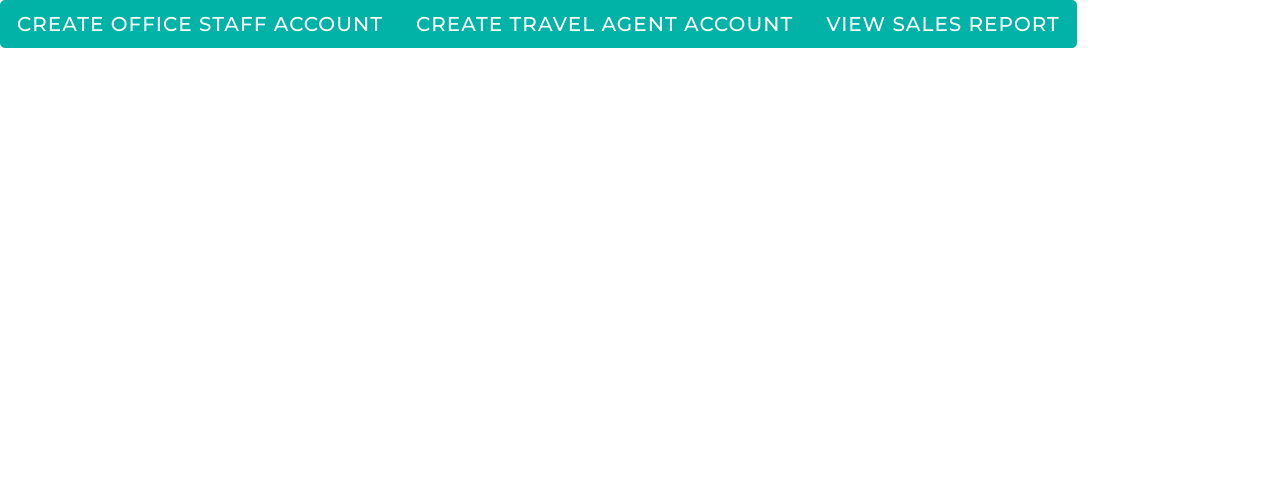
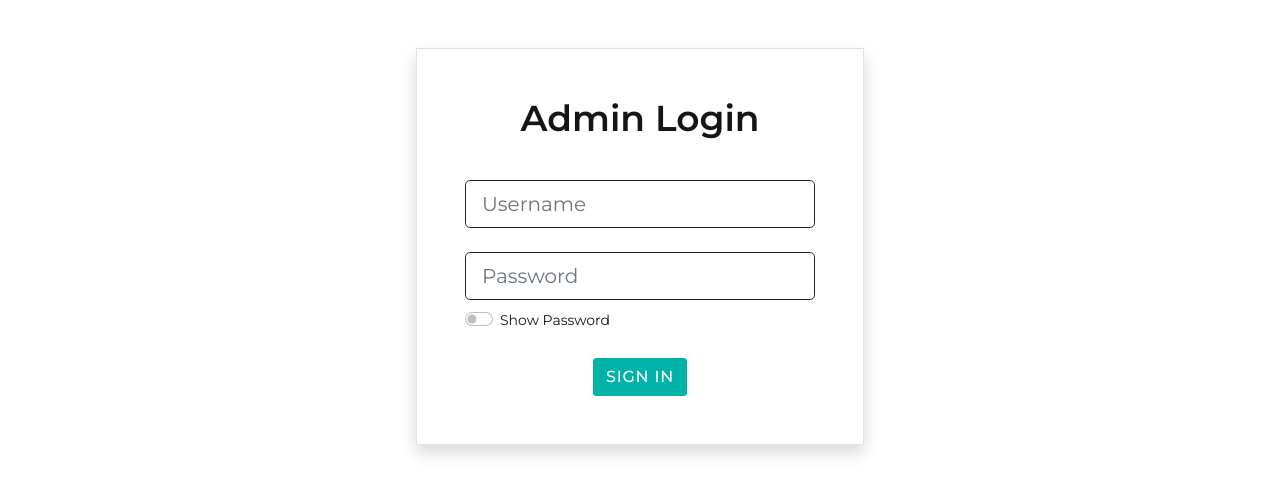
Before and after one commit to AsianAsh/tourism-website, a PHP site: page /admin.php in a window 1280 px wide. Shown: the top 496 px of the page. Run offline with PHP 8.4, Linux system fonts and the light colour scheme.

Commit message:
Added Admin Login

```diff
--- a/admin.php
+++ b/admin.php
@@ -3,8 +3,40 @@ session_start();
 require_once "./components/header+offcanvas.php";
 ?>
 
-<div class="btn-group btn-group-lg" role="group" aria-label="admin-button-group">
-    <a type="button" class="btn btn-primary" href="register_staff.php">Create Office Staff Account</a>
-    <button type="button" class="btn btn-primary" href="register_agent.php">Create Travel Agent Account</button>
-    <button type="button" class="btn btn-primary" href="sales.php">View Sales Report</button>
+<div style="max-width: 35%;" class="container my-5 px-5 py-5 bg-none border shadow">
+    <h3 class="text-center">Admin Login</h3>
+    <form class="row mt-3 g-4" id="register-form" action="./includes/admin_login.inc.php" method="POST" novalidate> <!-- novalidate stops Google's own browser validation of Form Submissions-->
+
+        <div class="col-md-12">
+            <!-- <label for="inputFirstName" class="form-label">First Name</label> -->
+            <input type="text" class="form-control form-control-lg border-dark" id="inputUsername" placeholder="Username"
+            name="username" value="">
+            <?php if (in_array("usernameEmpty", $loginErrorArray)) : ?>
+                    <p class="mt-1 text-danger mb-0  ps-1 d-block">Please fill out this field</p>
+            <?php //elseif (in_array("firstName", $loginErrorArray)) :  ?>
+                    <!-- <p class="mt-1 text-danger mb-0  ps-1 d-block">Please enter a valid username</p> -->
+            <?php endif; ?>
+        </div>
+
+        <div class="col-md-12">
+            <!-- <label for="registerPassword" class="form-label">Password</label> -->
+            <input type="password" class="form-control form-control-lg border-dark" id="loginPassword" placeholder="Password" name="password" required>
+            <div class="mt-1 <?php if (in_array("password", $loginErrorArray))  echo "border border-danger ps-1 rounded mt-1"; ?>">
+            <?php if (in_array("passwordEmpty", $loginErrorArray)) : ?>
+                <p class="mt-1 text-danger mb-0 d-block">Please fill out this field</p>
+            <?php endif ?>
+            </div>
+
+            <div class="form-check form-switch mt-2">
+                <input class="form-check-input view-Login-Password" type="checkbox" id="flexSwitchCheckDefault">
+                <label class="form-check-label" for="flexSwitchCheckDefault">Show Password</label>
+            </div>
+        </div>
+
+        <div class="col-12 text-center">
+            <button type="submit" class="btn btn-primary" name="admin-login">Sign In</button>
+        </div>
+    </form>
 </div>
+
+<?php require_once "./components/scripts.php"; ?>
--- a/includes/register_staff.inc.php
+++ b/includes/register_staff.inc.php
@@ -5,8 +5,8 @@ session_start();
 require_once "../connection/db.php";
 // require_once "../helper/helpers.php";
 
-if(!isset($_POST["signup"])){
-    header("Location: ../admin.php");
+if(!isset($_POST["create-staff"])){
+    header("Location: ../admin_dashboard.php");
     exit();
 } else {
     $errorArray = [];
--- a/register_staff.php
+++ b/register_staff.php
@@ -80,7 +80,7 @@ require_once "./components/header+offcanvas.php";
         </div>
 
         <div class="col-12 text-center">
-                <button type="submit" class="btn btn-primary" name="signup">Create Account</button>
+            <button type="submit" class="btn btn-primary" name="create-staff">Create Account</button>
         </div>
     </form>
 </div>
```
Also changed, not shown: admin_dashboard.php (added, +12 -0 lines), includes/admin_login.inc.php (added, +67 -0 lines), sales.php (added). Lines whose indentation alone changed are shown as unchanged.
